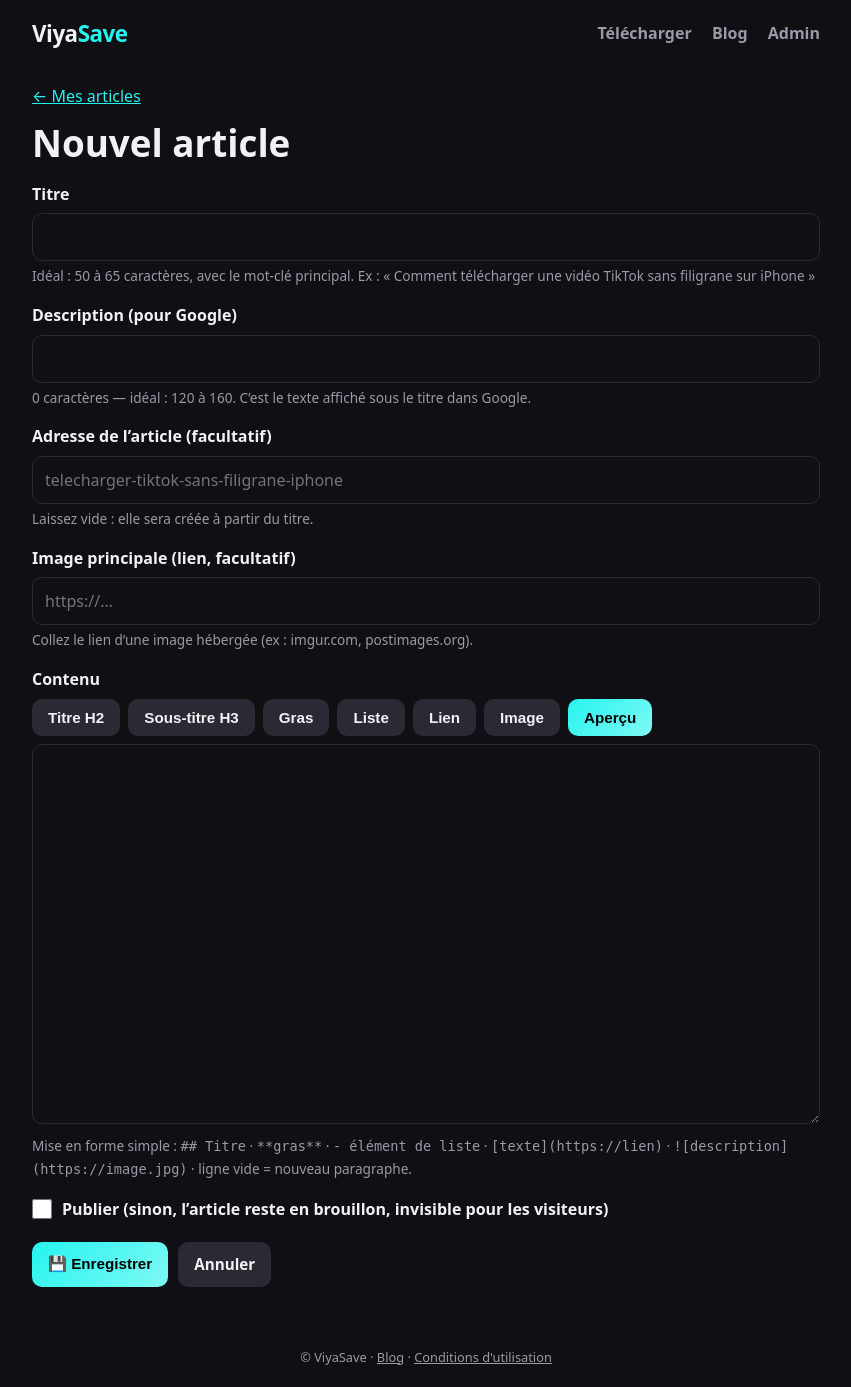
After one commit to vyaovi-oss/viyasave, a Flask app: page /admin/nouveau in a window 1280 px wide. The commit adds this page. Shown: the whole page, without its empty margins (214-1065 px from the left). Run offline with Flask 3, Linux system fonts and the light colour scheme; the visitor is signed in with stand-in values (Sample User, id 1); some libraries are stand-ins or nearby versions.

Commit message:
Add files via upload

```diff
--- a/app.py
+++ b/app.py
@@ -7,13 +7,35 @@ import re
 import shutil
 import tempfile
 import time
+import hmac
+import secrets
 import traceback
 from collections import defaultdict, deque
+from datetime import timedelta
 
-from flask import Flask, jsonify, render_template, request, send_file, after_this_request
+from flask import (Flask, abort, after_this_request, jsonify, redirect, render_template,
+                   request, send_file, session, url_for)
+from markupsafe import Markup
+import markdown as md
 import yt_dlp
+from werkzeug.middleware.proxy_fix import ProxyFix
+
+import db
 
 app = Flask(__name__)
+# Render est derrière un proxy : on récupère le vrai https et le vrai domaine
+app.wsgi_app = ProxyFix(app.wsgi_app, x_for=1, x_proto=1, x_host=1)
+# SECRET_KEY : à définir dans Render (bouton « Generate ») pour garder la connexion admin
+app.secret_key = os.environ.get("SECRET_KEY") or secrets.token_hex(32)
+app.permanent_session_lifetime = timedelta(days=7)
+app.config.update(SESSION_COOKIE_HTTPONLY=True, SESSION_COOKIE_SAMESITE="Lax",
+                  SESSION_COOKIE_SECURE=bool(os.environ.get("RENDER")))
+
+try:
+    db.init()
+except Exception:
+    print("ERREUR base de données (init) :", flush=True)
+    traceback.print_exc()
 
 
 # --- Publicités et statistiques : tout se règle dans Render (Environment) ---
@@ -83,7 +105,11 @@ def options_base() -> dict:
 
 @app.route("/")
 def accueil():
-    return render_template("index.html")
+    try:
+        articles = db.lister(publies_seulement=True, limite=3)
+    except Exception:
+        articles = []
+    return render_template("index.html", derniers_articles=articles)
 
 
 @app.route("/conditions")
@@ -154,5 +180,172 @@ def telecharger():
     return send_file(chemin, as_attachment=True, download_name=nom, mimetype="video/mp4")
 
 
+# =====================================================================
+#  BLOG PUBLIC
+# =====================================================================
+@app.template_filter("markdown")
+def filtre_markdown(texte):
+    return Markup(md.markdown(texte or "", extensions=["extra", "sane_lists", "toc"]))
+
+
+@app.template_filter("date_fr")
+def filtre_date(iso):
+    mois = ["janvier", "février", "mars", "avril", "mai", "juin", "juillet",
+            "août", "septembre", "octobre", "novembre", "décembre"]
+    try:
+        a, m, j = iso[:10].split("-")
+        return f"{int(j)} {mois[int(m) - 1]} {a}"
+    except Exception:
+        return ""
+
+
+@app.route("/blog")
+def blog():
+    return render_template("blog_liste.html", articles=db.lister(publies_seulement=True))
+
+
+@app.route("/blog/<slug>")
+def article(slug):
+    art = db.par_slug(slug)
+    if not art or (not art["published"] and not session.get("admin")):
+        abort(404)
+    autres = [a for a in db.lister(publies_seulement=True, limite=4) if a["slug"] != slug][:3]
+    return render_template("blog_article.html", art=art, autres=autres)
+
+
+@app.route("/robots.txt")
+def robots():
+    base = request.url_root.rstrip("/")
+    texte = f"User-agent: *\nDisallow: /admin\nDisallow: /api/\nSitemap: {base}/sitemap.xml\n"
+    return texte, 200, {"Content-Type": "text/plain; charset=utf-8"}
+
+
+@app.route("/sitemap.xml")
+def sitemap():
+    base = request.url_root.rstrip("/")
+    urls = [(f"{base}/", None), (f"{base}/blog", None)]
+    for a in db.lister(publies_seulement=True):
+        urls.append((f"{base}/blog/{a['slug']}", (a.get("updated_at") or "")[:10]))
+    lignes = ['<?xml version="1.0" encoding="UTF-8"?>',
+              '<urlset xmlns="http://www.sitemaps.org/schemas/sitemap/0.9">']
+    for loc, mod in urls:
+        lignes.append(f"  <url><loc>{loc}</loc>" + (f"<lastmod>{mod}</lastmod>" if mod else "") + "</url>")
+    lignes.append("</urlset>")
+    return "\n".join(lignes), 200, {"Content-Type": "application/xml; charset=utf-8"}
+
+
+# =====================================================================
+#  PANEL ADMIN  (mot de passe : variable ADMIN_PASSWORD dans Render)
+# =====================================================================
+def admin_requis():
+    if not session.get("admin"):
+        return redirect(url_for("admin_connexion"))
+    return None
+
+
+def verifier_csrf():
+    jeton = request.form.get("csrf", "")
+    if not jeton or not hmac.compare_digest(jeton, session.get("csrf", "")):
+        abort(400)
+
+
+@app.context_processor
+def jeton_csrf():
+    return {"csrf": session.get("csrf", "")}
+
+
+@app.route("/admin/connexion", methods=["GET", "POST"])
+def admin_connexion():
+    mot_de_passe = os.environ.get("ADMIN_PASSWORD", "")
+    erreur = ""
+    if not mot_de_passe:
+        erreur = "Panel désactivé : ajoutez la variable ADMIN_PASSWORD dans Render."
+    elif request.method == "POST":
+        if trop_de_requetes(ip_client()):
+            erreur = "Trop d'essais. Réessayez dans une minute."
+        elif hmac.compare_digest(request.form.get("mot_de_passe", ""), mot_de_passe):
+            session.clear()
+            session.permanent = True
+            session["admin"] = True
+            session["csrf"] = secrets.token_hex(16)
+            return redirect(url_for("admin_accueil"))
+        else:
+            erreur = "Mot de passe incorrect."
+    return render_template("admin_connexion.html", erreur=erreur)
+
+
+@app.route("/admin/deconnexion")
+def admin_deconnexion():
+    session.clear()
+    return redirect(url_for("accueil"))
+
+
+@app.route("/admin")
+def admin_accueil():
+    if (r := admin_requis()):
+        return r
+    return render_template("admin_liste.html", articles=db.lister(publies_seulement=False),
+                           message=request.args.get("message", ""))
+
+
+def _form_article():
+    return dict(
+        titre=request.form.get("titre", "").strip(),
+        description=request.form.get("description", "").strip()[:300],
+        contenu=request.form.get("contenu", ""),
+        image=request.form.get("image", "").strip(),
+        publie=request.form.get("publie") == "1",
+        slug=request.form.get("slug", "").strip(),
+    )
+
+
+@app.route("/admin/nouveau", methods=["GET", "POST"])
+def admin_nouveau():
+    if (r := admin_requis()):
+        return r
+    if request.method == "POST":
+        verifier_csrf()
+        f = _form_article()
+        if not f["titre"]:
+            return render_template("admin_edition.html", art=None, f=f, erreur="Le titre est obligatoire.")
+        db.creer(**f)
+        return redirect(url_for("admin_accueil", message="Article enregistré ✅"))
+    return render_template("admin_edition.html", art=None, f={}, erreur="")
+
+
+@app.route("/admin/modifier/<int:article_id>", methods=["GET", "POST"])
+def admin_modifier(article_id):
+    if (r := admin_requis()):
+        return r
+    art = db.par_id(article_id) or abort(404)
+    if request.method == "POST":
+        verifier_csrf()
+        f = _form_article()
+        if not f["titre"]:
+            return render_template("admin_edition.html", art=art, f=f, erreur="Le titre est obligatoire.")
+        db.modifier(article_id, **f)
+        return redirect(url_for("admin_accueil", message="Article mis à jour ✅"))
+    f = dict(titre=art["title"], description=art["description"], contenu=art["content"],
+             image=art["image"], publie=bool(art["published"]), slug=art["slug"])
+    return render_template("admin_edition.html", art=art, f=f, erreur="")
+
+
+@app.route("/admin/supprimer/<int:article_id>", methods=["POST"])
+def admin_supprimer(article_id):
+    if (r := admin_requis()):
+        return r
+    verifier_csrf()
+    db.supprimer(article_id)
+    return redirect(url_for("admin_accueil", message="Article supprimé."))
+
+
+@app.route("/admin/apercu", methods=["POST"])
+def admin_apercu():
+    if not session.get("admin"):
+        abort(403)
+    verifier_csrf()
+    return str(filtre_markdown(request.form.get("contenu", "")))
+
+
 if __name__ == "__main__":
     app.run(host="0.0.0.0", port=int(os.environ.get("PORT", 5000)), debug=False)
--- a/requirements.txt
+++ b/requirements.txt
@@ -1,3 +1,5 @@
 flask>=3.0
 yt-dlp[default,curl-cffi]>=2025.1.1
 gunicorn>=22.0
+markdown>=3.5
+psycopg[binary]>=3.1
--- /dev/null
+++ b/templates/admin_edition.html
@@ -0,0 +1,96 @@
+{% extends "base.html" %}
+{% set no_ga = true %}
+{% block titre %}{{ 'Modifier' if art else 'Nouvel' }} article | Admin ViyaSave{% endblock %}
+{% block meta %}<meta name="robots" content="noindex">{% endblock %}
+{% block contenu %}
+  <p><a href="/admin">← Mes articles</a></p>
+  <h1>{{ 'Modifier l’article' if art else 'Nouvel article' }}</h1>
+  {% if erreur %}<div class="alerte err">{{ erreur }}</div>{% endif %}
+
+  <form method="post" id="form-article">
+    <input type="hidden" name="csrf" value="{{ csrf }}">
+
+    <label for="titre">Titre</label>
+    <input id="titre" type="text" name="titre" value="{{ f.titre or '' }}" required maxlength="120">
+    <div class="aide">Idéal : 50 à 65 caractères, avec le mot-clé principal. Ex : « Comment télécharger une vidéo TikTok sans filigrane sur iPhone »</div>
+
+    <label for="description">Description (pour Google)</label>
+    <input id="description" type="text" name="description" value="{{ f.description or '' }}" maxlength="300">
+    <div class="aide"><span id="nb-desc">0</span> caractères — idéal : 120 à 160. C’est le texte affiché sous le titre dans Google.</div>
+
+    <label for="slug">Adresse de l’article (facultatif)</label>
+    <input id="slug" type="text" name="slug" value="{{ f.slug or '' }}" placeholder="telecharger-tiktok-sans-filigrane-iphone">
+    <div class="aide">Laissez vide : elle sera créée à partir du titre.</div>
+
+    <label for="image">Image principale (lien, facultatif)</label>
+    <input id="image" type="url" name="image" value="{{ f.image or '' }}" placeholder="https://…">
+    <div class="aide">Collez le lien d’une image hébergée (ex : imgur.com, postimages.org).</div>
+
+    <label for="contenu">Contenu</label>
+    <div style="display:flex;gap:8px;margin-bottom:8px;flex-wrap:wrap">
+      <button type="button" class="btn gris" data-ins="## ">Titre H2</button>
+      <button type="button" class="btn gris" data-ins="### ">Sous-titre H3</button>
+      <button type="button" class="btn gris" data-wrap="**">Gras</button>
+      <button type="button" class="btn gris" data-ins="- ">Liste</button>
+      <button type="button" class="btn gris" data-lien="1">Lien</button>
+      <button type="button" class="btn gris" data-img="1">Image</button>
+      <button type="button" class="btn" id="btn-apercu">Aperçu</button>
+    </div>
+    <textarea id="contenu" name="contenu">{{ f.contenu or '' }}</textarea>
+    <div class="aide">
+      Mise en forme simple : <code>## Titre</code> · <code>**gras**</code> · <code>- élément de liste</code> ·
+      <code>[texte](https://lien)</code> · <code>![description](https://image.jpg)</code> · ligne vide = nouveau paragraphe.
+    </div>
+
+    <div id="apercu" class="carte contenu" style="display:none;margin-top:16px"></div>
+
+    <label style="display:flex;align-items:center;gap:10px;cursor:pointer">
+      <input type="checkbox" name="publie" value="1" {% if f.publie %}checked{% endif %} style="width:20px;height:20px">
+      Publier (sinon, l’article reste en brouillon, invisible pour les visiteurs)
+    </label>
+
+    <div style="display:flex;gap:10px;margin-top:20px">
+      <button class="btn" type="submit">💾 Enregistrer</button>
+      <a class="btn gris" href="/admin">Annuler</a>
+    </div>
+  </form>
+{% endblock %}
+{% block scripts %}
+<script>
+  const zone = document.getElementById("contenu");
+  const desc = document.getElementById("description");
+  const nb = document.getElementById("nb-desc");
+  const majNb = () => nb.textContent = desc.value.length;
+  desc.addEventListener("input", majNb); majNb();
+
+  function inserer(avant, apres = "") {
+    const d = zone.selectionStart, f = zone.selectionEnd;
+    const sel = zone.value.slice(d, f);
+    zone.setRangeText(avant + sel + apres, d, f, "end");
+    zone.focus();
+  }
+  document.querySelectorAll("[data-ins]").forEach(b => b.onclick = () => {
+    const d = zone.selectionStart;
+    const debutLigne = zone.value.lastIndexOf("\n", d - 1) + 1;
+    zone.setRangeText(b.dataset.ins, debutLigne, debutLigne, "end"); zone.focus();
+  });
+  document.querySelectorAll("[data-wrap]").forEach(b => b.onclick = () => inserer(b.dataset.wrap, b.dataset.wrap));
+  document.querySelector("[data-lien]").onclick = () => {
+    const url = prompt("Adresse du lien :", "https://"); if (url) inserer("[", "](" + url + ")");
+  };
+  document.querySelector("[data-img]").onclick = () => {
+    const url = prompt("Lien de l'image :", "https://"); if (url) inserer("![description](" + url + ")");
+  };
+
+  document.getElementById("btn-apercu").onclick = async () => {
+    const boite = document.getElementById("apercu");
+    const donnees = new FormData();
+    donnees.append("contenu", zone.value);
+    donnees.append("csrf", document.querySelector("[name=csrf]").value);
+    const r = await fetch("/admin/apercu", { method: "POST", body: donnees });
+    boite.innerHTML = r.ok ? await r.text() : "<p>Erreur d'aperçu.</p>";
+    boite.style.display = "block";
+    boite.scrollIntoView({ behavior: "smooth" });
+  };
+</script>
+{% endblock %}
--- /dev/null
+++ b/templates/base.html
@@ -0,0 +1,94 @@
+<!DOCTYPE html>
+<html lang="fr">
+<head>
+  <meta charset="UTF-8">
+  <meta name="viewport" content="width=device-width, initial-scale=1.0">
+  <title>{% block titre %}ViyaSave{% endblock %}</title>
+  {% block meta %}{% endblock %}
+  <style>
+    :root {
+      --bg: #0f0f14; --carte: #1a1a22; --texte: #f2f2f5; --doux: #9a9aa8;
+      --accent: #25f4ee; --accent2: #fe2c55; --bord: #2a2a35; --vert: #3ddc84;
+    }
+    * { box-sizing: border-box; margin: 0; padding: 0; }
+    body { font-family: system-ui, -apple-system, "Segoe UI", Roboto, sans-serif;
+           background: var(--bg); color: var(--texte); min-height: 100vh;
+           display: flex; flex-direction: column; line-height: 1.6; }
+    a { color: var(--accent); }
+    header.haut { padding: 16px; display: flex; justify-content: space-between; align-items: center;
+                  max-width: 820px; width: 100%; margin: 0 auto; gap: 12px; flex-wrap: wrap; }
+    .logo { font-size: 1.4rem; font-weight: 800; letter-spacing: -0.5px; color: var(--texte); text-decoration: none; }
+    .logo span { color: var(--accent); }
+    nav a { color: var(--doux); text-decoration: none; margin-left: 16px; font-weight: 600; }
+    nav a:hover { color: var(--texte); }
+    main { flex: 1; width: 100%; max-width: 820px; margin: 0 auto; padding: 16px 16px 40px; }
+    h1 { font-size: clamp(1.6rem, 5vw, 2.3rem); line-height: 1.2; margin: 12px 0 8px; }
+    .doux { color: var(--doux); }
+    .carte { background: var(--carte); border: 1px solid var(--bord); border-radius: 14px; padding: 18px; }
+    .grille { display: grid; gap: 14px; margin-top: 20px; }
+    .carte-article { display: flex; gap: 16px; text-decoration: none; color: var(--texte); }
+    .carte-article img { width: 120px; height: 80px; object-fit: cover; border-radius: 8px; flex-shrink: 0; }
+    .carte-article h2 { font-size: 1.15rem; line-height: 1.3; margin-bottom: 4px; }
+    .contenu { font-size: 1.05rem; }
+    .contenu h2 { margin: 28px 0 10px; font-size: 1.45rem; }
+    .contenu h3 { margin: 22px 0 8px; font-size: 1.2rem; }
+    .contenu p, .contenu ul, .contenu ol { margin: 12px 0; }
+    .contenu ul, .contenu ol { padding-left: 24px; }
+    .contenu img { max-width: 100%; border-radius: 10px; }
+    .contenu blockquote { border-left: 3px solid var(--accent); padding-left: 14px; color: var(--doux); }
+    .contenu code { background: var(--bord); padding: 2px 6px; border-radius: 4px; }
+    .contenu table { border-collapse: collapse; width: 100%; }
+    .contenu th, .contenu td { border: 1px solid var(--bord); padding: 8px; text-align: left; }
+    .image-une { width: 100%; max-height: 380px; object-fit: cover; border-radius: 14px; margin: 16px 0; }
+    .cta { display: inline-block; margin-top: 24px; background: linear-gradient(135deg, var(--accent), #7ff9f5);
+           color: #000; padding: 12px 20px; border-radius: 10px; font-weight: 700; text-decoration: none; }
+    .btn { display: inline-block; border: none; border-radius: 10px; padding: 10px 16px; font-weight: 700;
+           font-size: .95rem; cursor: pointer; text-decoration: none; color: #000;
+           background: linear-gradient(135deg, var(--accent), #7ff9f5); }
+    .btn.gris { background: var(--bord); color: var(--texte); }
+    .btn.rouge { background: var(--accent2); color: #fff; }
+    input[type=text], input[type=password], input[type=url], textarea {
+      width: 100%; background: var(--bg); color: var(--texte); border: 1px solid var(--bord);
+      border-radius: 10px; padding: 12px; font-size: 1rem; font-family: inherit; }
+    textarea { min-height: 380px; font-family: ui-monospace, Menlo, monospace; font-size: .95rem; line-height: 1.5; }
+    label { display: block; font-weight: 600; margin: 16px 0 6px; }
+    .aide { font-size: .85rem; color: var(--doux); margin-top: 4px; }
+    .alerte { padding: 12px 14px; border-radius: 10px; margin: 12px 0; }
+    .alerte.ok { background: rgba(61,220,132,.12); border: 1px solid var(--vert); }
+    .alerte.err { background: rgba(254,44,85,.12); border: 1px solid var(--accent2); }
+    .badge { font-size: .75rem; padding: 2px 8px; border-radius: 99px; font-weight: 700; }
+    .badge.pub { background: rgba(61,220,132,.15); color: var(--vert); }
+    .badge.brouillon { background: var(--bord); color: var(--doux); }
+    footer { text-align: center; padding: 20px 16px; color: var(--doux); font-size: .8rem; }
+    footer a { color: var(--doux); }
+    @media (max-width: 520px) {
+      .carte-article { flex-direction: column; }
+      .carte-article img { width: 100%; height: 160px; }
+      nav a { margin-left: 10px; }
+    }
+  </style>
+  {% if ga_id and not no_ga %}
+  <script async src="https://www.googletagmanager.com/gtag/js?id={{ ga_id }}"></script>
+  <script>
+    window.dataLayer = window.dataLayer || [];
+    function gtag(){dataLayer.push(arguments);}
+    gtag('js', new Date());
+    gtag('config', '{{ ga_id }}');
+  </script>
+  {% endif %}
+  {% block head %}{% endblock %}
+</head>
+<body>
+  <header class="haut">
+    <a class="logo" href="/">Viya<span>Save</span></a>
+    <nav>
+      <a href="/">Télécharger</a>
+      <a href="/blog">Blog</a>
+      {% if session.get('admin') %}<a href="/admin">Admin</a>{% endif %}
+    </nav>
+  </header>
+  <main>{% block contenu %}{% endblock %}</main>
+  <footer>© ViyaSave · <a href="/blog">Blog</a> · <a href="/conditions">Conditions d'utilisation</a></footer>
+  {% block scripts %}{% endblock %}
+</body>
+</html>
```
Also changed, not shown: GUIDE.md (+10 -0 lines), db.py (added, +127 -0 lines), templates/admin_connexion.html (added, +15 -0 lines), templates/admin_liste.html (added, +35 -0 lines), templates/blog_article.html (added, +49 -0 lines), templates/blog_liste.html (added, +24 -0 lines), templates/index.html (+22 -3 lines).
